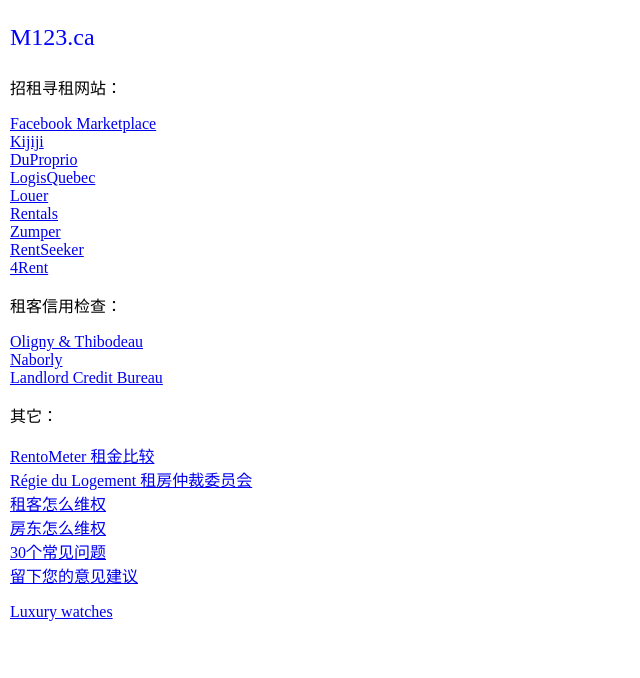
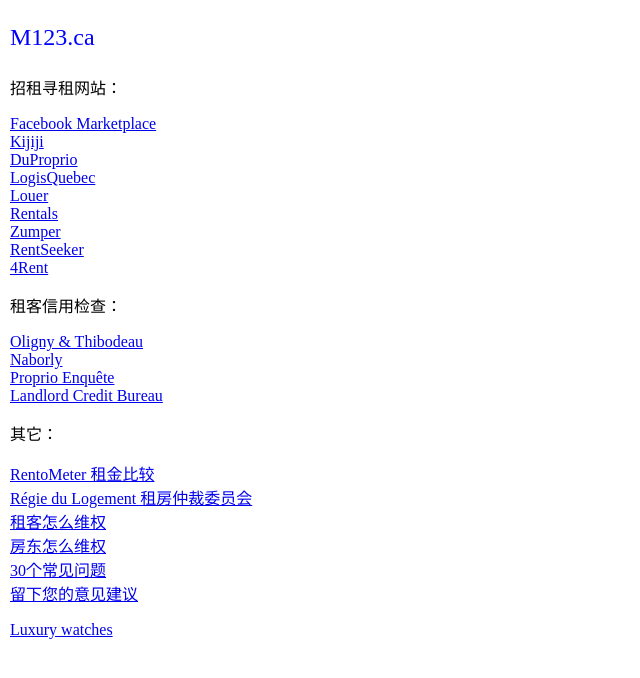
Before and after one commit to huangyougong/m123, a plain HTML site: page index.html in a window 1280 px wide. Shown: the whole page, without its empty margins (0-640 px from the left). Drawn offline with Linux system fonts and the light colour scheme.

Commit message:
Update index.html

```diff
--- a/index.html
+++ b/index.html
@@ -36,6 +36,7 @@
 		<p>
 		<a href="https://oligny-thibodeau.com/en/home/">Oligny & Thibodeau</a><br />
 		<a href="https://naborly.com/">Naborly</a><br />
+		<a href="https://proprioenquete.com/">Proprio Enquête</a><br />
 		<a href="https://landlordcreditbureau.ca/">Landlord Credit Bureau</a>
 		</p>
 		<p">其它：</p>
```
